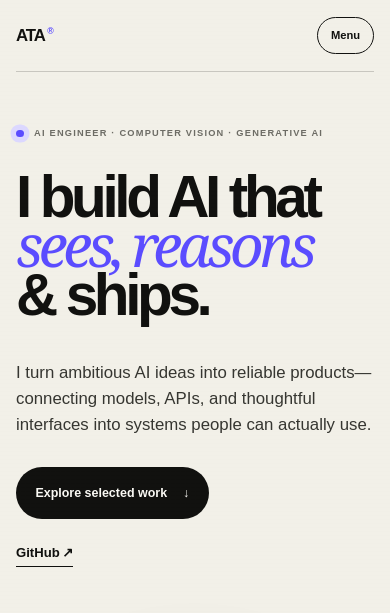
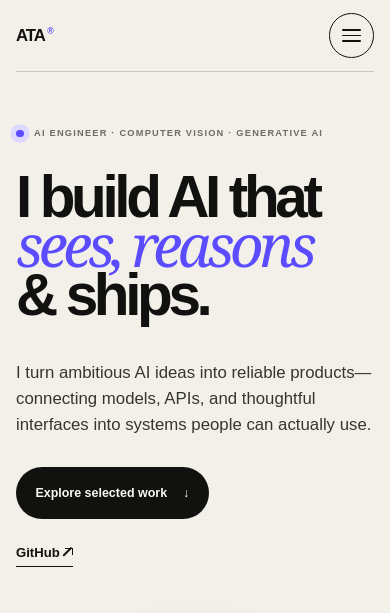
Before and after one commit to Atasatti/Portfolio, a Next.js app: page / in a window 390 px wide. Shown: the top 613 px of the page. Built offline with nearby package versions, Linux system fonts and the light colour scheme.

Commit message:
Fix mobile navigation and link icons

```diff
--- a/app/FoundationProjects.jsx
+++ b/app/FoundationProjects.jsx
@@ -96,7 +96,7 @@ export default function FoundationProjects({ projects }) {
               target="_blank"
               rel="noreferrer"
             >
-              View project <span aria-hidden="true" className="arrow">↗</span>
+              View project <span aria-hidden="true" className="arrow" />
             </a>
           </article>
         ))}
--- a/app/globals.css
+++ b/app/globals.css
@@ -174,9 +174,37 @@ summary {
 }
 
 .arrow {
+  position: relative;
   display: inline-block;
+  width: 0.78em;
+  height: 0.78em;
   margin-left: 0.2em;
+  vertical-align: -0.04em;
   transition: transform 180ms ease;
+}
+
+.arrow::before {
+  content: "";
+  position: absolute;
+  top: 0;
+  right: 0;
+  width: 0.48em;
+  height: 0.48em;
+  border-top: 0.12em solid currentColor;
+  border-right: 0.12em solid currentColor;
+}
+
+.arrow::after {
+  content: "";
+  position: absolute;
+  left: 0.04em;
+  bottom: 0.08em;
+  width: 0.9em;
+  height: 0.12em;
+  border-radius: 999px;
+  background: currentColor;
+  transform: rotate(-45deg);
+  transform-origin: left center;
 }
 
 a:hover .arrow {
@@ -1238,27 +1266,83 @@ h2 em {
   .mobile-nav summary {
     list-style: none;
     cursor: pointer;
+    width: 2.8rem;
+    height: 2.8rem;
     border: 1px solid var(--ink);
-    border-radius: 999px;
-    padding: 0.55rem 0.8rem;
-    font-size: 0.7rem;
-    font-weight: 800;
+    border-radius: 50%;
+    padding: 0;
+    display: grid;
+    place-items: center;
+    transition:
+      background 180ms ease,
+      color 180ms ease;
   }
 
   .mobile-nav summary::-webkit-details-marker {
     display: none;
+  }
+
+  .menu-icon {
+    position: relative;
+    width: 1.15rem;
+    height: 0.8rem;
+    display: block;
+  }
+
+  .menu-icon span {
+    position: absolute;
+    left: 0;
+    width: 100%;
+    height: 1.5px;
+    border-radius: 999px;
+    background: currentColor;
+    transition:
+      top 180ms ease,
+      transform 180ms ease,
+      opacity 180ms ease;
+  }
+
+  .menu-icon span:nth-child(1) {
+    top: 0;
+  }
+
+  .menu-icon span:nth-child(2) {
+    top: calc(50% - 0.75px);
+  }
+
+  .menu-icon span:nth-child(3) {
+    top: calc(100% - 1.5px);
+  }
+
+  .mobile-nav[open] summary {
+    background: var(--ink);
+    color: white;
+  }
+
+  .mobile-nav[open] .menu-icon span:nth-child(1) {
+    top: calc(50% - 0.75px);
+    transform: rotate(45deg);
+  }
+
+  .mobile-nav[open] .menu-icon span:nth-child(2) {
+    opacity: 0;
+  }
+
+  .mobile-nav[open] .menu-icon span:nth-child(3) {
+    top: calc(50% - 0.75px);
+    transform: rotate(-45deg);
   }
 
   .mobile-nav-panel {
     position: absolute;
     right: 0;
     top: calc(100% + 0.7rem);
-    width: 210px;
+    width: min(250px, calc(100vw - 2rem));
     padding: 0.8rem;
     display: grid;
     background: var(--ink);
     color: white;
-    border-radius: 0.65rem;
+    border-radius: 1rem;
     box-shadow: var(--shadow);
   }
 
--- a/app/page.jsx
+++ b/app/page.jsx
@@ -172,11 +172,7 @@ const capabilityGroups = [
 ];
 
 function Arrow() {
-  return (
-    <span aria-hidden="true" className="arrow">
-      ↗
-    </span>
-  );
+  return <span aria-hidden="true" className="arrow" />;
 }
 
 export default function Home() {
@@ -204,14 +200,22 @@ export default function Home() {
         </a>
 
         <details className="mobile-nav">
-          <summary aria-label="Open navigation">Menu</summary>
+          <summary aria-label="Open navigation">
+            <span className="menu-icon" aria-hidden="true">
+              <span />
+              <span />
+              <span />
+            </span>
+          </summary>
           <div className="mobile-nav-panel">
             <a href="#work">Work</a>
             <a href="#archive">Archive</a>
             <a href="#expertise">Expertise</a>
             <a href="#about">About</a>
             <a href="#education">Education</a>
-            <a href="mailto:atasatti20@gmail.com">Email me ↗</a>
+            <a href="mailto:atasatti20@gmail.com">
+              Email me <Arrow />
+            </a>
           </div>
         </details>
       </header>
```
